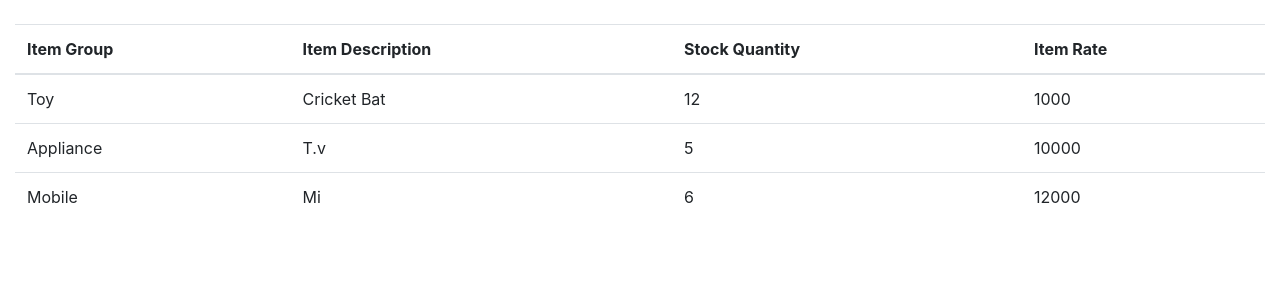
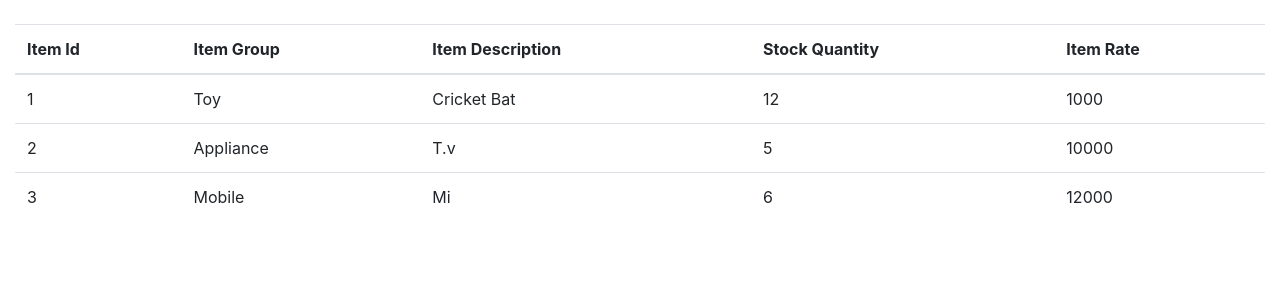
Before and after one commit to aayush999999/my-first-project, a Django app: template templates/seller.html in a window 1280 px wide. Shown: the part 56-356 px from the top of the page. Run offline with Django 4.2, Linux system fonts and the light colour scheme; the template is opened without the code that fills it: values that come from a table or form of the project are taken from there, others are empty; data comes from the database, SQL or seed files in the repository; both versions use the stored data as it was after the commit; parts of the project's set-up code (start-up, migrations or seed data) failed here and were passed over.

Commit message:
table records display

```diff
--- a/home/models.py
+++ b/home/models.py
@@ -15,13 +15,13 @@ class Registration(models.Model):
 
 
 class ItemInsert(models.Model):
-    item_id = models.AutoField
+    # item_id = models.AutoField()
     item_group = models.CharField(max_length=30)
     item_desc = models.CharField(max_length=30)
     stock_qty = models.IntegerField()
     item_rate = models.IntegerField(default=0)
     item_date = models.DateField()
-    image = models.ImageField(upload_to="seller/images", default="")
+    # image = models.ImageField(upload_to="seller/images", default="")
 
     def __str__(self):
         return self.item_desc
--- a/home/urls.py
+++ b/home/urls.py
@@ -8,6 +8,7 @@ urlpatterns = [
     path("contact", views.contact, name='contact'),
     path("reg", views.reg, name='reg'),
     path("login", views.login, name='login'),
-    path("logout", views.logout, name='logout'),
+    # path("logout", views.logout, name='logout'),
     path("stock", views.stock, name='stock'),
+    path("seller", views.seller, name='seller'),
 ]
--- a/templates/seller.html
+++ b/templates/seller.html
@@ -1,5 +1,5 @@
 {% extends "navbar.html" %}
-
+{% load static %}
 {% block title %}SELLER{% endblock title %}
 
 {% block body %}
@@ -7,6 +7,7 @@
 <table class="table">
     <thead class="thead-default">
         <tr>
+            <th>Item Id</th>
             <th>Item Group</th>
             <th>Item Description</th>
             <th>Stock Quantity</th>
@@ -15,14 +16,24 @@
     </thead>
 
     <tbody>
-    {% for it in all_its%}
+
         <tr>
-            <td>{{it.item_group}}</td>
-            <td>{{it.item_desc}}</td>
-            <td>{{it.stock_qty}}</td>
-            <td>{{it.item_rate}}</td>
+            {% comment %} <td>{{item.0.id}}</td>
+            <td>{{item.0.item_group}}</td>
+            <td>{{item.0.item_desc}}</td>
+            <td>{{item.0.stock_qty}}</td>
+            <td>{{item.0.item_rate}}</td> {% endcomment %}
         </tr>
-    {%endfor%}
 
 
+    {% for i in item %}
+    <tr>
+        <td>{{i.id}}</td>
+        <td>{{i.item_group}}</td>
+        <td>{{i.item_desc}}</td>
+        <td>{{i.stock_qty}}</td>
+        <td>{{i.item_rate}}</td>
+    </tr>
+{%endfor%}
+
 {% endblock body %}
```
Also changed, not shown: home/views.py (+20 -19 lines), db.sqlite3, home/migrations/0006_remove_iteminsert_image.py (added).
